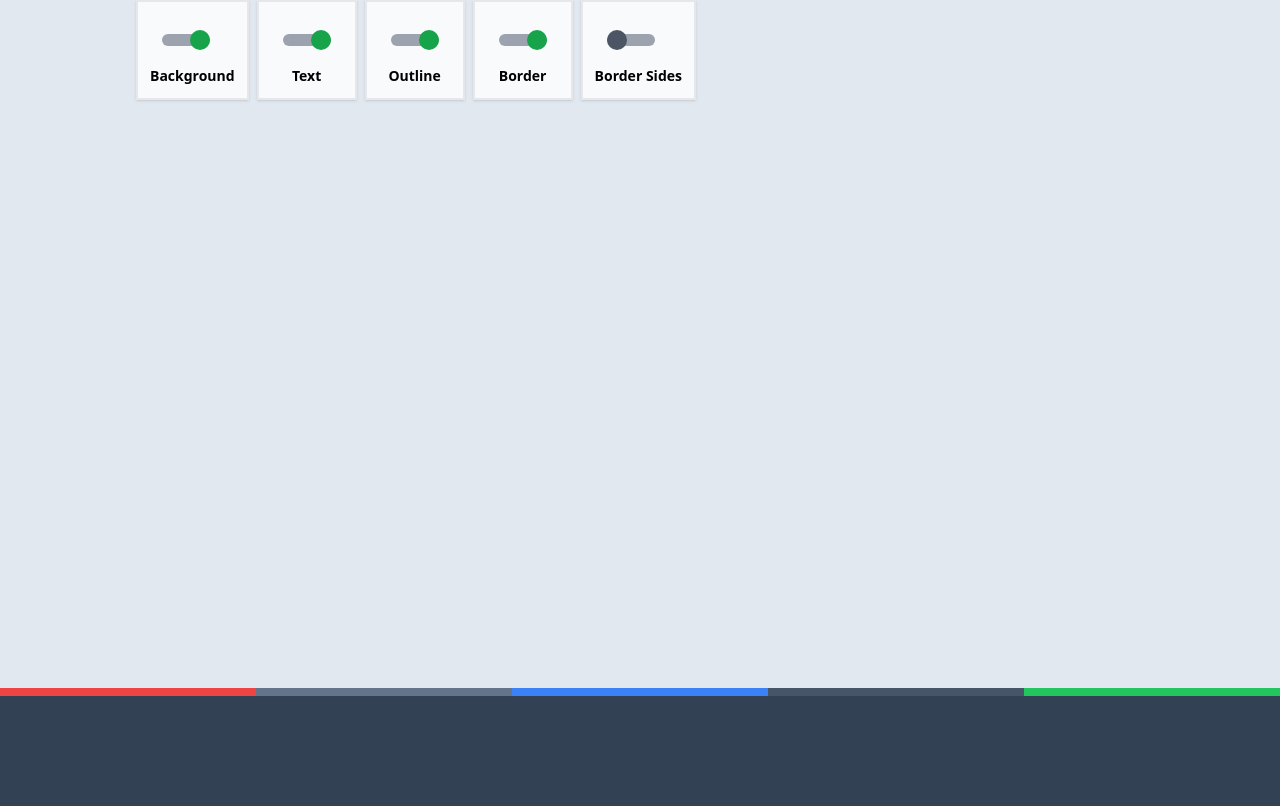
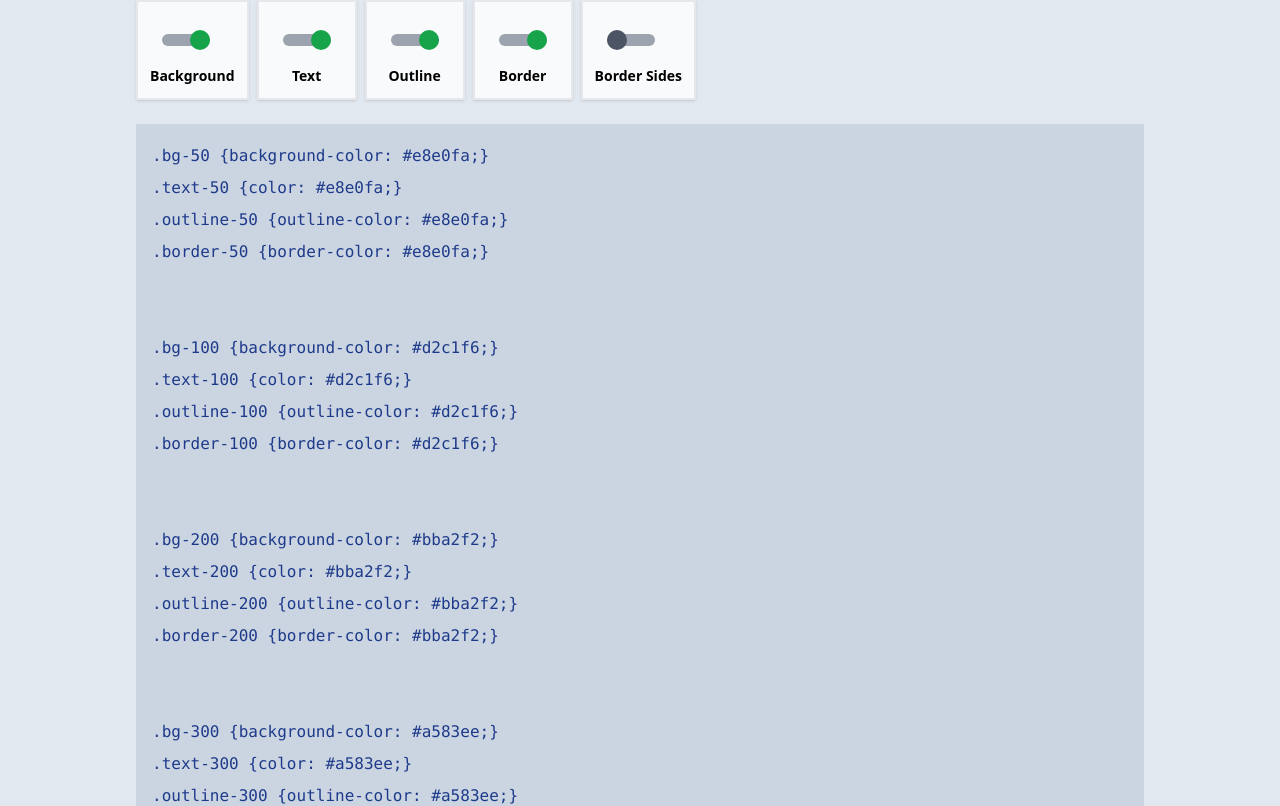
Before and after one commit to reactry/shades, a React (Create React App) app: page / in a window 1280 px wide. Shown: the part 676-1482 px from the top of the page. Built offline with nearby package versions, Linux system fonts and the light colour scheme.

Commit message:
Now displaying output CSS in DownloadTab

```diff
--- a/src/MainComponent/Output/DownloadTab.js
+++ b/src/MainComponent/Output/DownloadTab.js
@@ -14,7 +14,25 @@ export default function DownloadTab ({
 	const [cssBorder, setCssBorder] = React.useState(true);
 	const [cssBorderSides, setCssBorderSides] = React.useState(false);
 
-	//
+	let cssCode = colors.map((v, i) => {
+		let name = v.name;
+		let hex = v.hex;
+		let cssCodeLine = "";
+		if (cssBg) cssCodeLine += `.bg-${name} {background-color: ${hex};}\n`;
+		if (cssFg) cssCodeLine += `.text-${name} {color: ${hex};}\n`;
+		if (cssOutline) cssCodeLine += `.outline-${name} {outline-color: ${hex};}\n`;
+		if (cssBorder) cssCodeLine += `.border-${name} {border-color: ${hex};}\n`;
+		if (cssBorderSides) {
+			cssCodeLine += `.border-b-${name} {border-bottom-color: ${hex};}\n`;
+			cssCodeLine += `.border-l-${name} {border-left-color: ${hex};}\n`;
+			cssCodeLine += `.border-r-${name} {border-right-color: ${hex};}\n`;
+			cssCodeLine += `.border-t-${name} {border-top-color: ${hex};}\n`;
+
+			cssCodeLine += `.border-x-${name} {border-left-color: ${hex}; border-right-color: ${hex};}\n`;
+			cssCodeLine += `.border-y-${name} {border-top-color: ${hex}; border-bottom-color: ${hex};}\n`;
+		}
+		return cssCodeLine;
+	}).join("\n\n");
 
 	return (
 		<div className="DownloadTab py-6">
@@ -26,6 +44,11 @@ export default function DownloadTab ({
 				<Toggle title="Border" x={cssBorder} setX={setCssBorder} />
 				<Toggle title="Border Sides" x={cssBorderSides} setX={setCssBorderSides} />
 			</div>
+			<div>
+				<div className="px-4 py-4 bg-slate-300 text-blue-900 leading-8 max-h-screen overflow-y-scroll">
+					<pre>{cssCode}</pre>
+				</div>
+			</div>
 		</div>
 	);
 }
```
